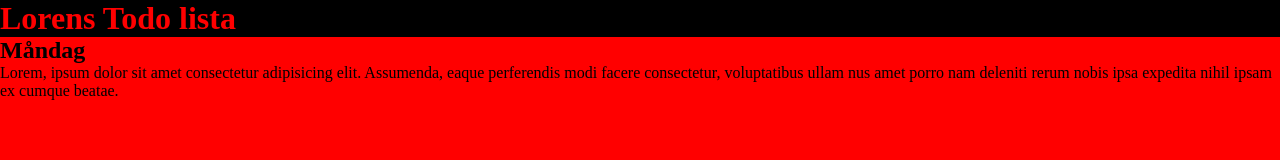
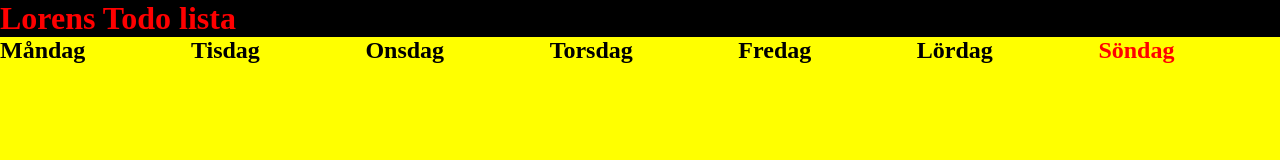
Before and after one commit to Lorens123/Todo-app, a plain HTML site: page index.html in a window 1280 px wide. Drawn offline with Linux system fonts and the light colour scheme.

Commit message:
Börjat strukturera min att göra lista med en kalender utseende

```diff
--- a/css/main.css
+++ b/css/main.css
@@ -7,7 +7,14 @@ header {
   background-color: black;
 }
 body {
-  background-color: red;
+  background-color: yellow;
   max-width: 100vw;
   max-height: 100vh;
 }
+.week-article {
+  display: grid;
+  grid-template-columns: auto auto auto auto auto auto auto;
+}
+.sunday-color-red {
+  color: red;
+}
--- a/index.html
+++ b/index.html
@@ -15,10 +15,27 @@
     <main>
 
         <div class="week-article">
-            <h2>Måndag</h2>
-            <p>Lorem, ipsum dolor sit amet consectetur adipisicing elit. Assumenda, eaque perferendis modi facere consectetur,
-                voluptatibus ullam nus amet porro nam deleniti rerum nobis ipsa expedita nihil ipsam ex cumque beatae.
-            </p>
+            <div class="weekday-grid-item">
+                <h2>Måndag</h2>
+            </div>
+            <div class="weekday-grid-item">
+                <h2>Tisdag</h2>
+            </div>
+            <div class="weekday-grid-item">
+                <h2>Onsdag</h2>
+            </div>
+            <div class="weekday-grid-item">
+                <h2>Torsdag</h2>
+            </div>
+            <div class="weekday-grid-item">
+                <h2>Fredag</h2>
+            </div>
+            <div class="weekday-grid-item">
+                <h2>Lördag</h2>
+            </div>
+            <div class="weekday-grid-item">
+                <h2 class="sunday-color-red">Söndag</h2>
+            </div>
 
         </div>
     </main>
```
